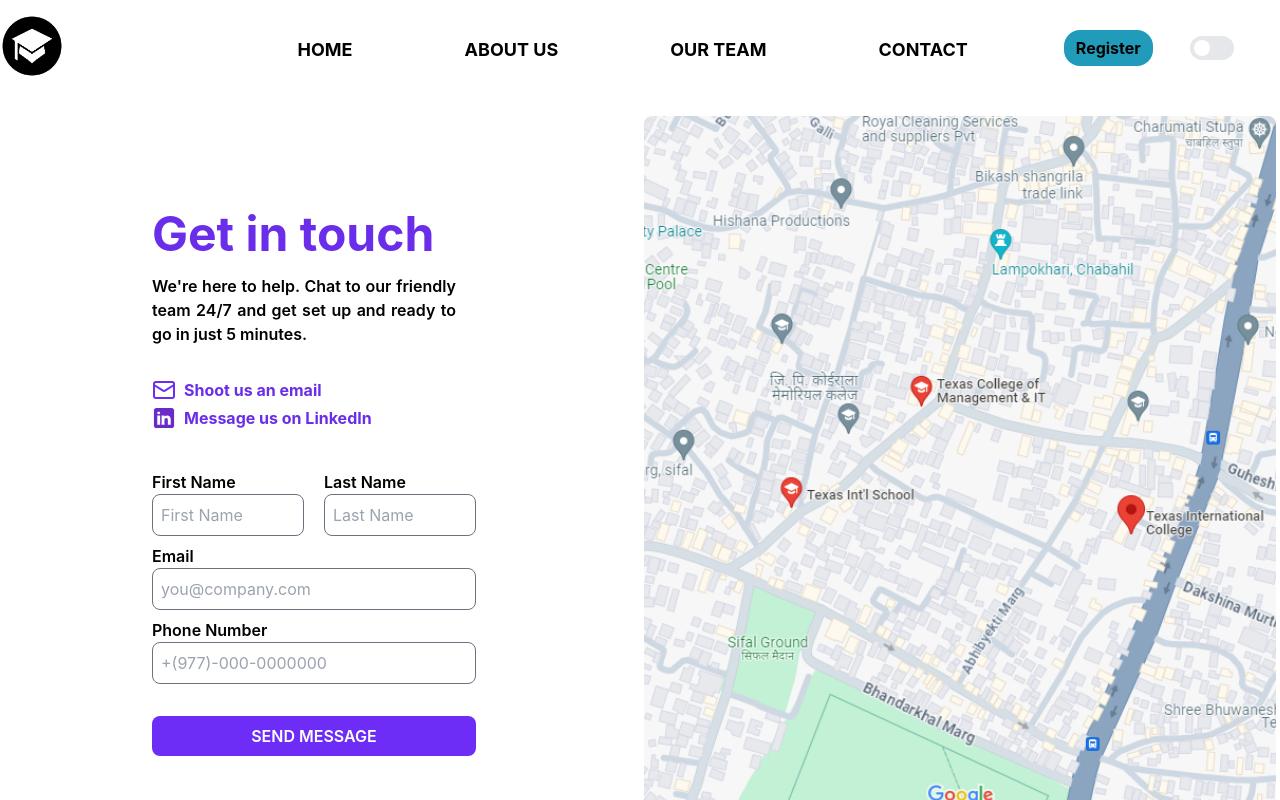
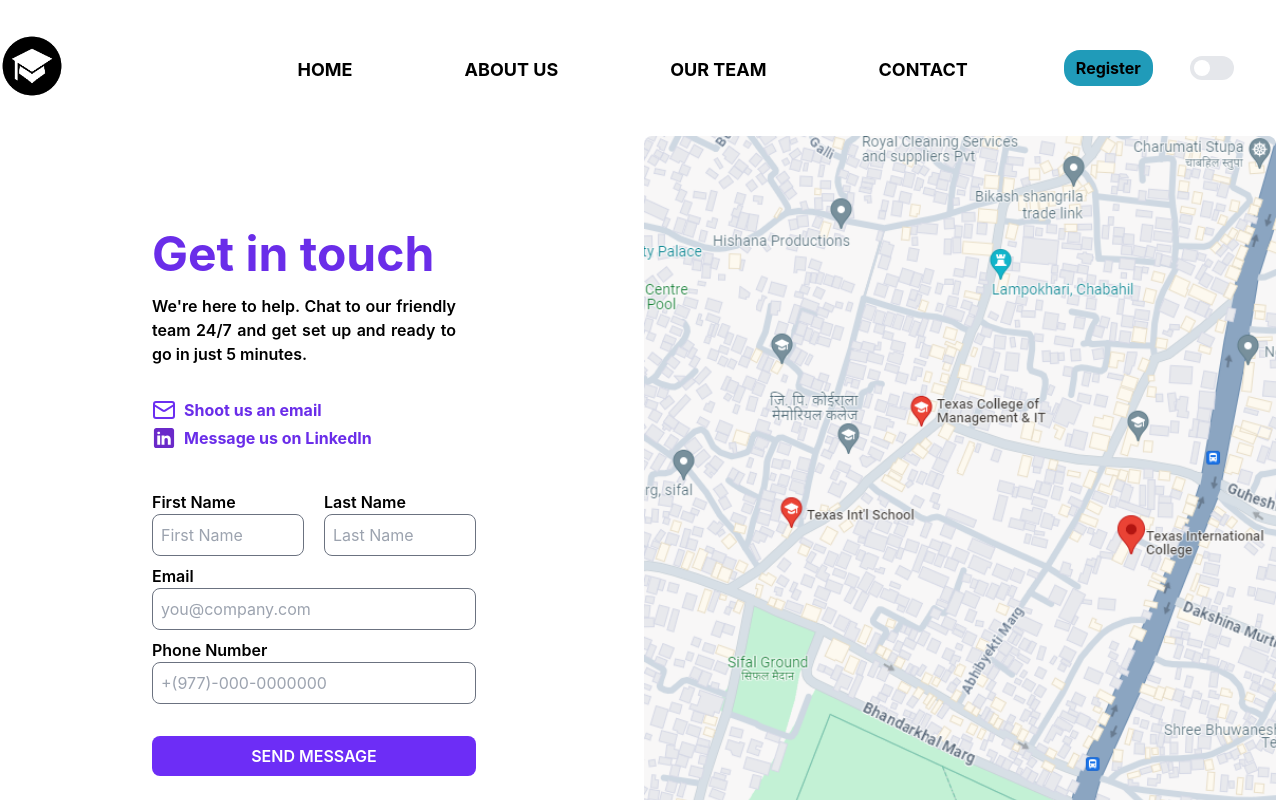
Before and after one commit to TexasCollegeBscCSIT/react-app-csit, a React (Vite) app: page /contact in a window 1280 px wide. Built offline with nearby package versions, Linux system fonts and the light colour scheme.

Commit message:
Added sticky behaviour on header section

```diff
--- a/src/components/navbar/Header.tsx
+++ b/src/components/navbar/Header.tsx
@@ -3,8 +3,7 @@ import Logo from "../logo/Logo";
 import { useState } from "react";
 import { Switch } from "@headlessui/react";
 
-export default function Header({ scrollValue }) {
-  console.log(scrollValue);
+export default function Header() {
   const [enabled, setEnabled] = useState(false);
   const listStyle =
     // "list-none float-left text-md uppercase cursor-pointer text-black hover:text-slate-300 ml-28 transition-all";
@@ -18,11 +17,9 @@ export default function Header({ scrollValue }) {
     document.getElementById("main-body")?.setAttribute("data-mode", newMood);
   };
   return (
-    <div
-      className={`bg-white dark:bg-black  w-full transition-all duration-700 ${
-        scrollValue >= 20 ? "fixed" : "relative"
-      }`}
-    >
+    <>
+      <div className="w-full h-5 bg-white"></div>
+      <div className={"bg-white dark:bg-black top-0 w-full sticky"}>
         <div className=" w-full h-24 grid grid-flow-col container mx-auto overflow-hidden">
           <div className="col-span-2">
             <Logo></Logo>
@@ -66,5 +63,6 @@ export default function Header({ scrollValue }) {
           </div>
         </div>
       </div>
+    </>
   );
 }
--- a/src/layouts/GuestLayout.tsx
+++ b/src/layouts/GuestLayout.tsx
@@ -2,29 +2,19 @@ import { useState } from "react";
 import Header from "../components/navbar/Header";
 
 export default function GuestLayout({ children }) {
-  const [scrollValue, setScrollValue] = useState(0);
-  const handleScroll = (e) => {
-    const { scrollTop, scrollHeight, clientHeight } = e.target;
-    const position = Math.ceil(
-      (scrollTop / (scrollHeight - clientHeight)) * 100
-    );
-    setScrollValue(position);
-  };
+  // const handleScroll = (e) => {
+  //   const { scrollTop, scrollHeight, clientHeight } = e.target;
+  //   const position = Math.ceil(
+  //     (scrollTop / (scrollHeight - clientHeight)) * 100
+  //   );
+  //   setScrollValue(position);
+  // };
 
   return (
-    <div
-      onScroll={(e) => handleScroll(e)}
-      className="max-h-screen max-w-screen overflow-y-auto overflow-x-hidden"
-    >
-      <Header scrollValue={scrollValue}></Header>
+    <div className="max-h-screen max-w-screen overflow-y-auto overflow-x-hidden">
+      <Header></Header>
       <div className="bg-black/75 h-screen w-screen">
-        <div
-          className={`mx-auto transition-all duration-700 ${
-            scrollValue >= 18 ? "mt-12" : "mt-0"
-          }`}
-        >
-          {children}
-        </div>
+        <div className={`mx-auto transition-all duration-700`}>{children}</div>
       </div>
     </div>
   );
```
Lines whose indentation alone changed are shown as unchanged.
